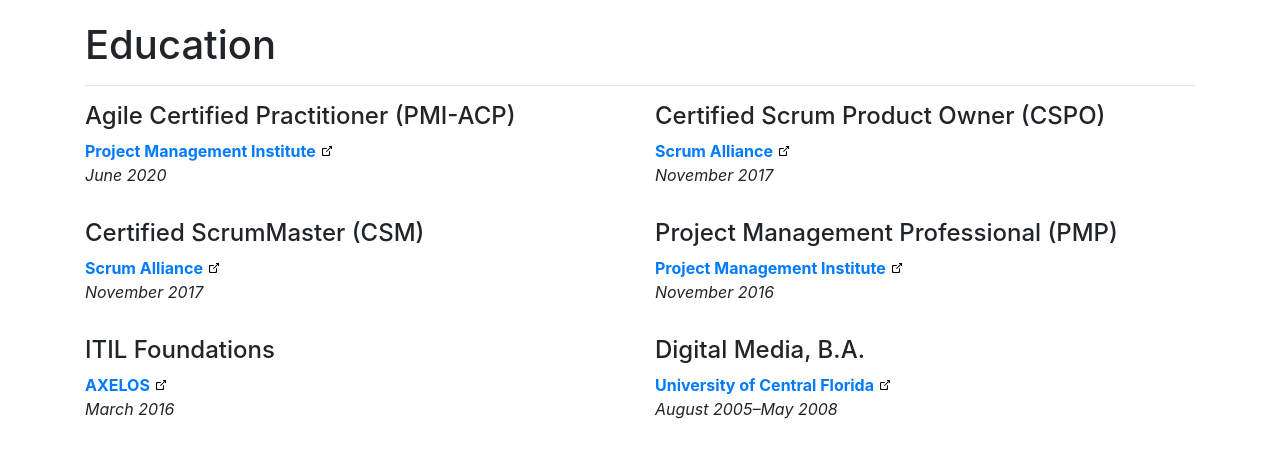
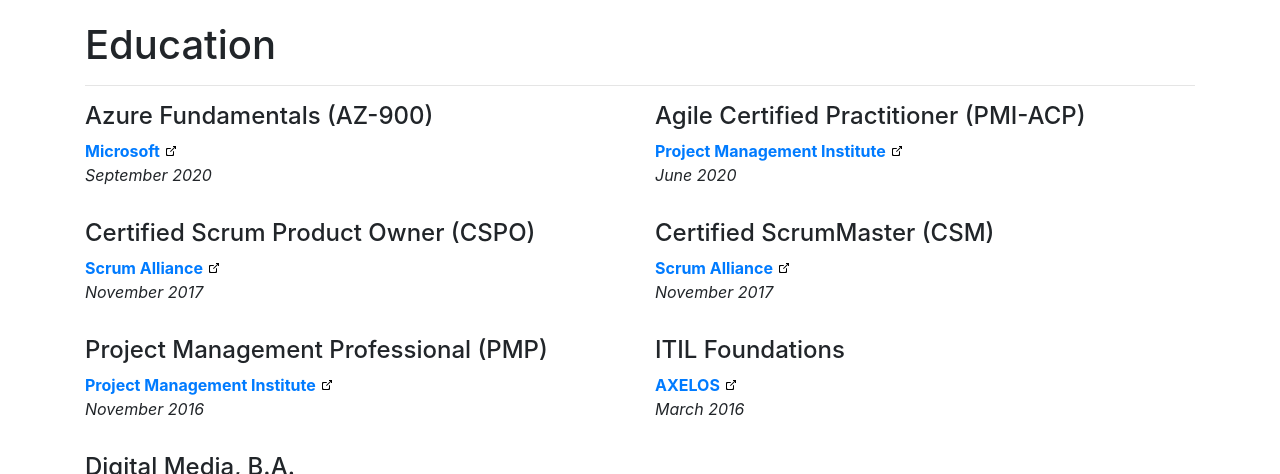
Before and after one commit to fbrogers/portfolio-v3, a plain HTML site: page index.htm in a window 1280 px wide. Shown: the part 1835-2309 px from the top of the page. Drawn offline with nearby package versions, Linux system fonts and the light colour scheme; some packages are replaced by stand-ins of ours; a script that the page names is missing.

Commit message:
az-900 update

```diff
--- a/index.htm
+++ b/index.htm
@@ -223,6 +223,15 @@
             <div class="row">
                 <div class="col-md-6 mb-3">
                     <div class="h4">
+                        Azure Fundamentals (AZ-900)
+                    </div>
+                    <p>
+                        <a href="https://docs.microsoft.com/en-us/learn/certifications/exams/az-900" class="external"><b>Microsoft</b></a><br>
+                        <i>September 2020</i>
+                    </p>
+                </div>
+                <div class="col-md-6 mb-3">
+                    <div class="h4">
                         Agile Certified Practitioner (PMI-ACP)
                     </div>
                     <p>
```
Also changed, not shown: 1 other file.
